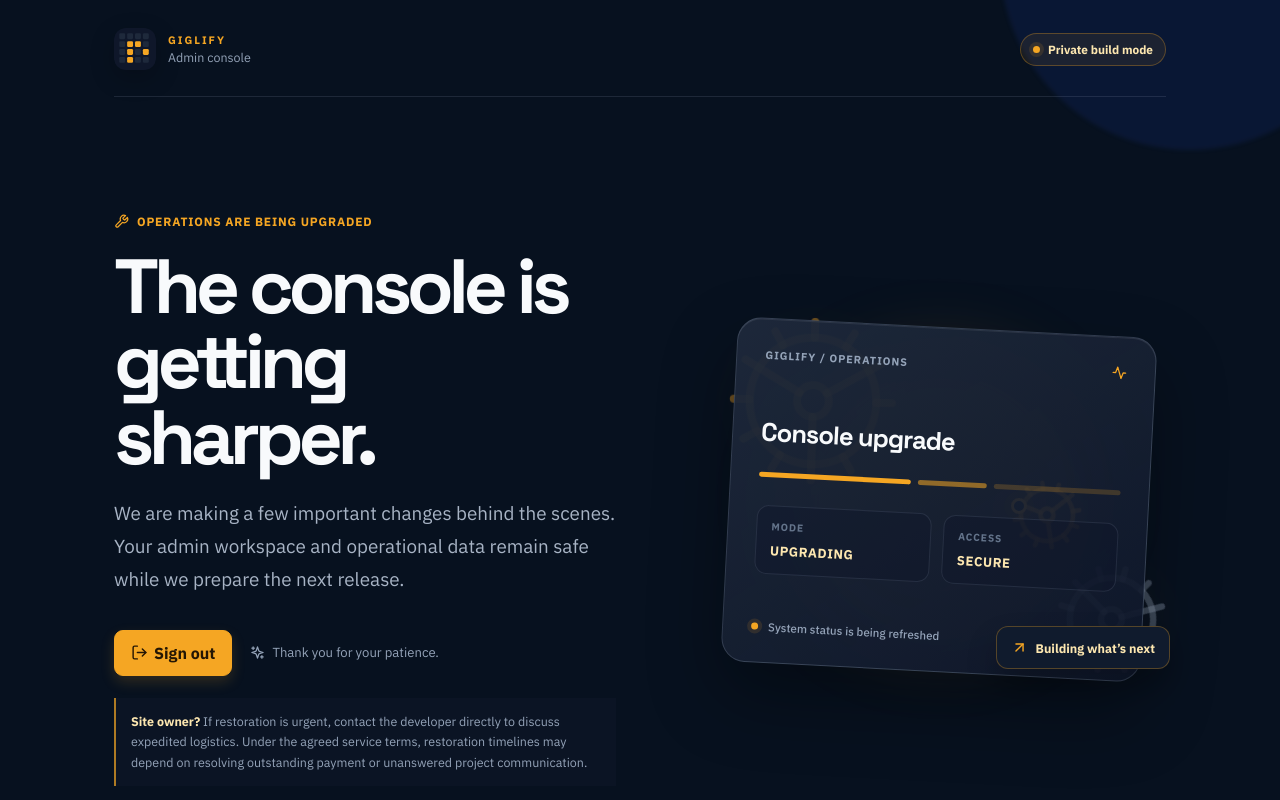
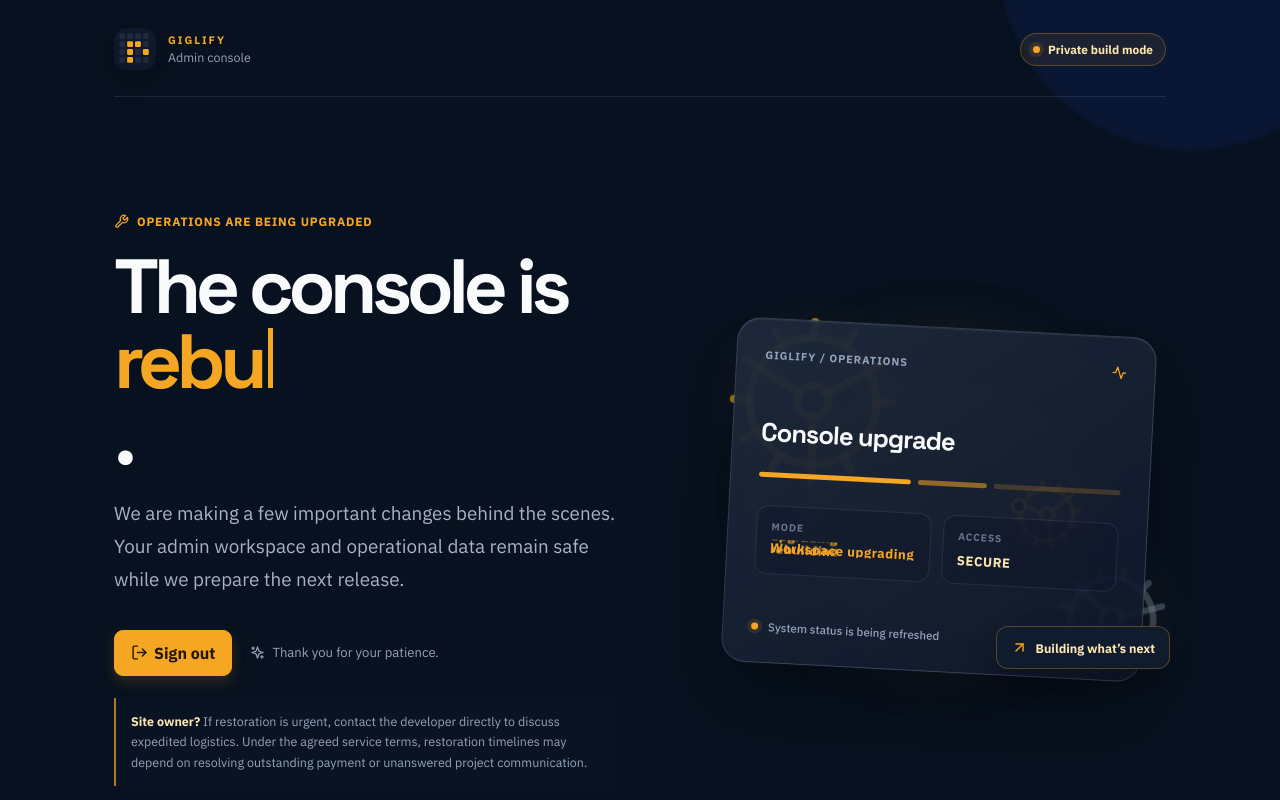
Before and after one commit to gi-glify/giglify_v1.1_admin, a React (Vite) app: page / in a window 1280 px wide. Shown: the top 800 px of the page. Built offline with nearby package versions, Linux system fonts and the light colour scheme; no server answers.

Commit message:
feat: polish under-development cinematic animations

```diff
--- a/src/features/maintenance/UnderDevelopmentPage.tsx
+++ b/src/features/maintenance/UnderDevelopmentPage.tsx
@@ -1,4 +1,4 @@
-import { useState } from "react";
+import { useEffect, useState } from "react";
 import { Activity, ArrowUpRight, CheckCircle2, Cog, LogOut, Sparkles, Wrench } from "lucide-react";
 import { useNavigate } from "react-router-dom";
 import { useAuth } from "../../app/AuthProvider";
@@ -9,7 +9,38 @@ const milestones = [
   { label: "Workspace returns", detail: "The admin console will be back soon.", complete: false },
 ];
 
+const buildWords = ["upgrading", "rebuilding", "refining", "calibrating", "polishing"];
+
+function useTypewriter(words: string[]) {
+  const [wordIndex, setWordIndex] = useState(0);
+  const [text, setText] = useState("");
+  const [deleting, setDeleting] = useState(false);
+  const word = words[wordIndex];
+
+  useEffect(() => {
+    const delay = !deleting && text === word ? 3000 : deleting && text === "" ? 700 : deleting ? 140 : Math.round(3000 / word.length);
+    const timer = window.setTimeout(() => {
+      if (!deleting) {
+        const next = word.slice(0, text.length + 1);
+        setText(next);
+        if (next === word) setDeleting(true);
+      } else {
+        const next = text.slice(0, -1);
+        setText(next);
+        if (next === "") {
+          setDeleting(false);
+          setWordIndex((current) => (current + 1) % words.length);
+        }
+      }
+    }, delay);
+    return () => window.clearTimeout(timer);
+  }, [deleting, text, word, words.length]);
+
+  return text;
+}
+
 export function UnderDevelopmentPage() {
+  const headlineWord = useTypewriter(buildWords);
   const navigate = useNavigate();
   const { signOut } = useAuth();
   const [signingOut, setSigningOut] = useState(false);
@@ -41,9 +72,9 @@ export function UnderDevelopmentPage() {
         </header>
 
         <section className="admin-underdev-hero">
-          <div>
+          <div data-aos="fade-up">
             <div className="admin-underdev-eyebrow"><Wrench size={15} aria-hidden="true" /> Operations are being upgraded</div>
-            <h1>The console is getting sharper.</h1>
+            <h1>The console is <span className="admin-underdev-typewriter" aria-live="polite">{headlineWord}<span className="admin-underdev-typewriter-caret" aria-hidden="true" /></span>.</h1>
             <p className="admin-underdev-lead">We are making a few important changes behind the scenes. Your admin workspace and operational data remain safe while we prepare the next release.</p>
             <div className="admin-underdev-actions">
               <button className="primary-button" type="button" onClick={handleSignOut} disabled={signingOut}><LogOut size={17} aria-hidden="true" /> {signingOut ? "Signing out…" : "Sign out"}</button>
@@ -52,7 +83,7 @@ export function UnderDevelopmentPage() {
             <p className="admin-underdev-owner-note"><strong>Site owner?</strong> If restoration is urgent, contact the developer directly to discuss expedited logistics. Under the agreed service terms, restoration timelines may depend on resolving outstanding payment or unanswered project communication.</p>
             {signOutError && <p className="admin-underdev-error" role="alert">{signOutError}</p>}
           </div>
-          <div className="admin-underdev-visual" aria-label="Admin console upgrade status">
+          <div className="admin-underdev-visual" aria-label="Admin console upgrade status" data-aos="zoom-in" data-aos-delay="120">
             <div className="admin-underdev-glow" aria-hidden="true" />
             <div className="admin-underdev-gear-system" aria-hidden="true">
               <Cog className="admin-underdev-gear admin-underdev-gear-large" size={190} strokeWidth={1} />
@@ -64,7 +95,7 @@ export function UnderDevelopmentPage() {
               <div className="admin-underdev-console-top"><span>GIGLIFY / OPERATIONS</span><Activity size={15} aria-hidden="true" /></div>
               <strong>Console upgrade</strong>
               <div className="admin-underdev-console-bars"><span /><span /><span /></div>
-              <div className="admin-underdev-console-grid"><div><small>MODE</small><b>UPGRADING</b></div><div><small>ACCESS</small><b>SECURE</b></div></div>
+              <div className="admin-underdev-console-grid"><div><small>MODE</small><b className="admin-underdev-ticker-label"><span className="sr-only">Workspace upgrading</span><span className="admin-underdev-ticker" aria-hidden="true"><span>upgrading</span><span>rebuilding</span><span>refining</span><span>calibrating</span><span>polishing</span><span>upgrading</span></span></b></div><div><small>ACCESS</small><b>SECURE</b></div></div>
               <div className="admin-underdev-console-foot"><span /> System status is being refreshed</div>
             </div>
             <div className="admin-underdev-tag"><ArrowUpRight size={17} aria-hidden="true" /> Building what’s next</div>
@@ -73,7 +104,7 @@ export function UnderDevelopmentPage() {
 
         <section className="admin-underdev-milestones" aria-labelledby="admin-underdev-heading">
           <div className="admin-underdev-section-heading"><div><p>YOUR WORKSPACE</p><h2 id="admin-underdev-heading">Everything is in hand.</h2></div><span>We’ll keep the experience focused while the upgrade is underway.</span></div>
-          <div className="admin-underdev-cards">{milestones.map((milestone) => <article key={milestone.label}><div className={milestone.complete ? "is-complete" : ""}><CheckCircle2 size={18} aria-hidden="true" /></div><div><h3>{milestone.label}</h3><p>{milestone.detail}</p></div></article>)}</div>
+          <div className="admin-underdev-cards">{milestones.map((milestone, index) => <article key={milestone.label} data-aos="fade-up" data-aos-delay={index * 90}><div className={milestone.complete ? "is-complete" : ""}><CheckCircle2 size={18} aria-hidden="true" /></div><div><h3>{milestone.label}</h3><p>{milestone.detail}</p></div></article>)}</div>
         </section>
         <footer className="admin-underdev-footer"><span>© {new Date().getFullYear()} Giglify</span><span>Operations, with care.</span></footer>
       </div>
--- a/src/styles.css
+++ b/src/styles.css
@@ -614,6 +614,8 @@ button, input, select, textarea { -webkit-tap-highlight-color: transparent; }
 .admin-underdev-hero { display: grid; grid-template-columns: minmax(0, 1.05fr) minmax(320px, .95fr); align-items: center; gap: clamp(34px, 8vw, 96px); padding: clamp(64px, 10vw, 116px) 0 92px; }
 .admin-underdev-eyebrow { display: inline-flex; align-items: center; gap: 8px; color: #f5a623; font-size: .75rem; font-weight: 800; letter-spacing: .07em; text-transform: uppercase; }
 .admin-underdev-hero h1 { max-width: 670px; margin: 16px 0 22px; color: #f8fafc; font-family: var(--font-heading); font-size: clamp(2.75rem, 6vw, 5.4rem); line-height: .98; letter-spacing: -.07em; }
+.admin-underdev-typewriter { display: inline-flex; align-items: baseline; min-width: 11.5ch; color: #f5a623; }
+.admin-underdev-typewriter-caret { display: inline-block; width: .055em; height: .78em; margin-left: .08em; background: #f5a623; animation: adminUnderdevCaretBlink .82s steps(2, start) infinite; }
 .admin-underdev-lead { max-width: 580px; margin: 0; color: #a8b4c5; font-size: clamp(1rem, 1.7vw, 1.18rem); line-height: 1.75; }
 .admin-underdev-actions { display: flex; align-items: center; gap: 18px; flex-wrap: wrap; margin-top: 34px; }
 .admin-underdev-actions .primary-button { border-color: #f5a623; background: #f5a623; color: #241604; }
@@ -624,13 +626,14 @@ button, input, select, textarea { -webkit-tap-highlight-color: transparent; }
 .admin-underdev-error { margin-top: 14px; color: #fecaca; font-size: .82rem; }
 .admin-underdev-visual { position: relative; min-height: 380px; display: grid; place-items: center; }
 .admin-underdev-glow { position: absolute; width: 300px; height: 300px; border-radius: 50%; background: rgba(245, 166, 35, .16); filter: blur(36px); }
-.admin-underdev-gear-system { position: absolute; inset: 3% -4% 0; z-index: 0; pointer-events: none; }
-.admin-underdev-gear { position: absolute; color: rgba(245, 166, 35, .42); filter: drop-shadow(0 0 16px rgba(245, 166, 35, .1)); }
+.admin-underdev-gear-system { position: absolute; inset: 3% -4% 0; z-index: 1; pointer-events: none; }
+.admin-underdev-gear { display: block; position: absolute; color: rgba(245, 166, 35, .68); filter: drop-shadow(0 0 16px rgba(245, 166, 35, .22)); }
 .admin-underdev-gear-large { top: -4%; left: 5%; animation: adminUnderdevGearSpin 22s linear infinite; }
 .admin-underdev-gear-mid { right: 2%; bottom: 2%; color: rgba(148, 163, 184, .38); animation: adminUnderdevGearSpinReverse 15s linear infinite; }
 .admin-underdev-gear-small { top: 42%; right: 20%; color: rgba(245, 166, 35, .7); animation: adminUnderdevGearSpin 10s linear infinite; }
 .admin-underdev-gear-core { position: absolute; top: 48%; right: 32%; width: 16px; height: 16px; border: 3px solid #f5a623; border-radius: 50%; background: #07111f; box-shadow: 0 0 0 7px rgba(245, 166, 35, .1), 0 0 24px rgba(245, 166, 35, .32); }
-.admin-underdev-console, .admin-underdev-tag { z-index: 1; }
+.admin-underdev-console { z-index: 2; }
+.admin-underdev-tag { z-index: 3; }
 .admin-underdev-console { position: relative; width: min(100%, 420px); padding: 28px; border: 1px solid rgba(148, 163, 184, .25); border-radius: 24px; background: linear-gradient(145deg, rgba(30, 41, 59, .96), rgba(15, 23, 42, .92)); box-shadow: 0 32px 70px rgba(0, 0, 0, .35), inset 0 1px 0 rgba(255, 255, 255, .08); transform: rotate(3deg); }
 .admin-underdev-console-top, .admin-underdev-console-foot { display: flex; align-items: center; justify-content: space-between; gap: 10px; color: #94a3b8; font-size: .68rem; font-weight: 800; letter-spacing: .09em; }
 .admin-underdev-console-top svg { color: #f5a623; }
@@ -642,6 +645,9 @@ button, input, select, textarea { -webkit-tap-highlight-color: transparent; }
 .admin-underdev-console-grid div { padding: 14px; border: 1px solid rgba(148, 163, 184, .15); border-radius: 12px; background: rgba(15, 23, 42, .42); }
 .admin-underdev-console-grid small { display: block; margin-bottom: 6px; color: #64748b; font-size: .64rem; font-weight: 800; letter-spacing: .09em; }
 .admin-underdev-console-grid b { color: #fde7b0; font-size: .82rem; letter-spacing: .04em; }
+.admin-underdev-ticker-label { display: block; height: 1.05em; overflow: hidden; color: #f5a623 !important; }
+.admin-underdev-ticker { display: flex; flex-direction: column; color: #f5a623; line-height: 1.05; animation: adminUnderdevStatusTicker 15s cubic-bezier(.65, 0, .35, 1) infinite; }
+.admin-underdev-ticker span { display: block; height: 1.05em; color: #f5a623; }
 .admin-underdev-console-foot { justify-content: flex-start; color: #94a3b8; font-size: .72rem; font-weight: 500; letter-spacing: 0; }
 .admin-underdev-console-foot span { flex: 0 0 auto; }
 .admin-underdev-tag { position: absolute; right: -4px; bottom: 20px; display: inline-flex; align-items: center; gap: 8px; padding: 12px 14px; border: 1px solid rgba(245, 166, 35, .3); border-radius: 12px; background: #101b2d; color: #fde7b0; box-shadow: 0 16px 30px rgba(0, 0, 0, .24); font-size: .78rem; font-weight: 800; }
@@ -663,6 +669,15 @@ button, input, select, textarea { -webkit-tap-highlight-color: transparent; }
 .admin-underdev-orb-two { width: 250px; height: 250px; bottom: 12%; left: -180px; background: rgba(245, 166, 35, .08); filter: blur(15px); }
 @keyframes adminUnderdevGearSpin { to { transform: rotate(360deg); } }
 @keyframes adminUnderdevGearSpinReverse { to { transform: rotate(-360deg); } }
+@keyframes adminUnderdevStatusTicker {
+  0%, 12% { transform: translateY(0); }
+  17%, 29% { transform: translateY(-1.05em); }
+  34%, 46% { transform: translateY(-2.1em); }
+  51%, 63% { transform: translateY(-3.15em); }
+  68%, 80% { transform: translateY(-4.2em); }
+  85%, 100% { transform: translateY(-5.25em); }
+}
+@keyframes adminUnderdevCaretBlink { 50% { opacity: 0; } }
 @media (max-width: 800px) { .admin-underdev-hero { grid-template-columns: 1fr; padding: 60px 0 70px; } .admin-underdev-visual { min-height: 330px; } .admin-underdev-cards { grid-template-columns: 1fr; } }
 @media (max-width: 520px) { .admin-underdev-header, .admin-underdev-section-heading { align-items: flex-start; flex-direction: column; } .admin-underdev-status { align-self: flex-start; } .admin-underdev-hero h1 { font-size: 3.2rem; } .admin-underdev-tag { right: -2px; bottom: 8px; } .admin-underdev-section-heading > span { text-align: left; } .admin-underdev-footer { align-items: flex-start; flex-direction: column; gap: 5px; } }
-@media (prefers-reduced-motion: reduce) { .admin-underdev-console, .admin-underdev-actions .primary-button { transform: none; transition: none; } .admin-underdev-gear { animation: none; } }
+@media (prefers-reduced-motion: reduce) { .admin-underdev-console, .admin-underdev-actions .primary-button { transform: none; transition: none; } .admin-underdev-gear, .admin-underdev-ticker, .admin-underdev-typewriter-caret { animation: none; } }
```
